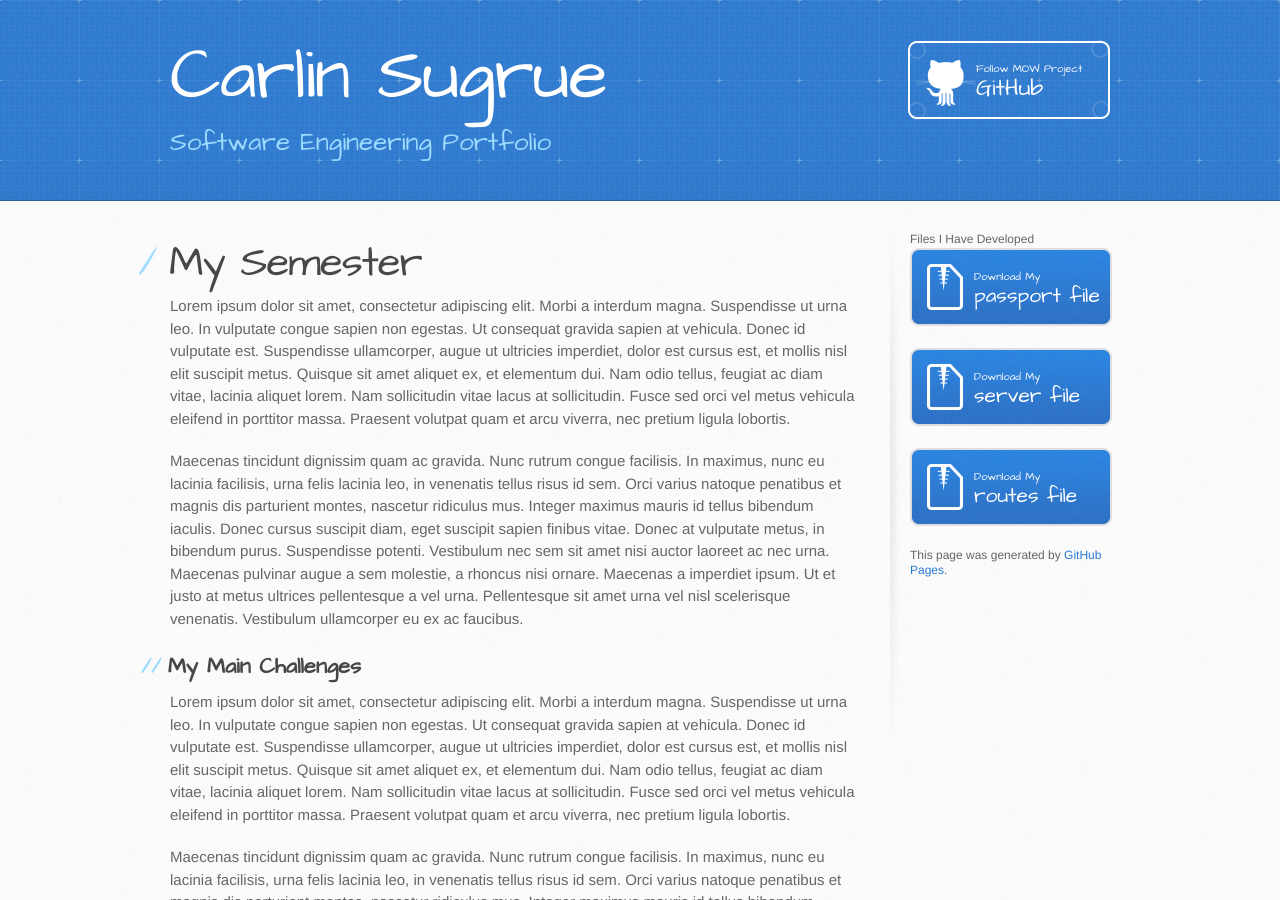
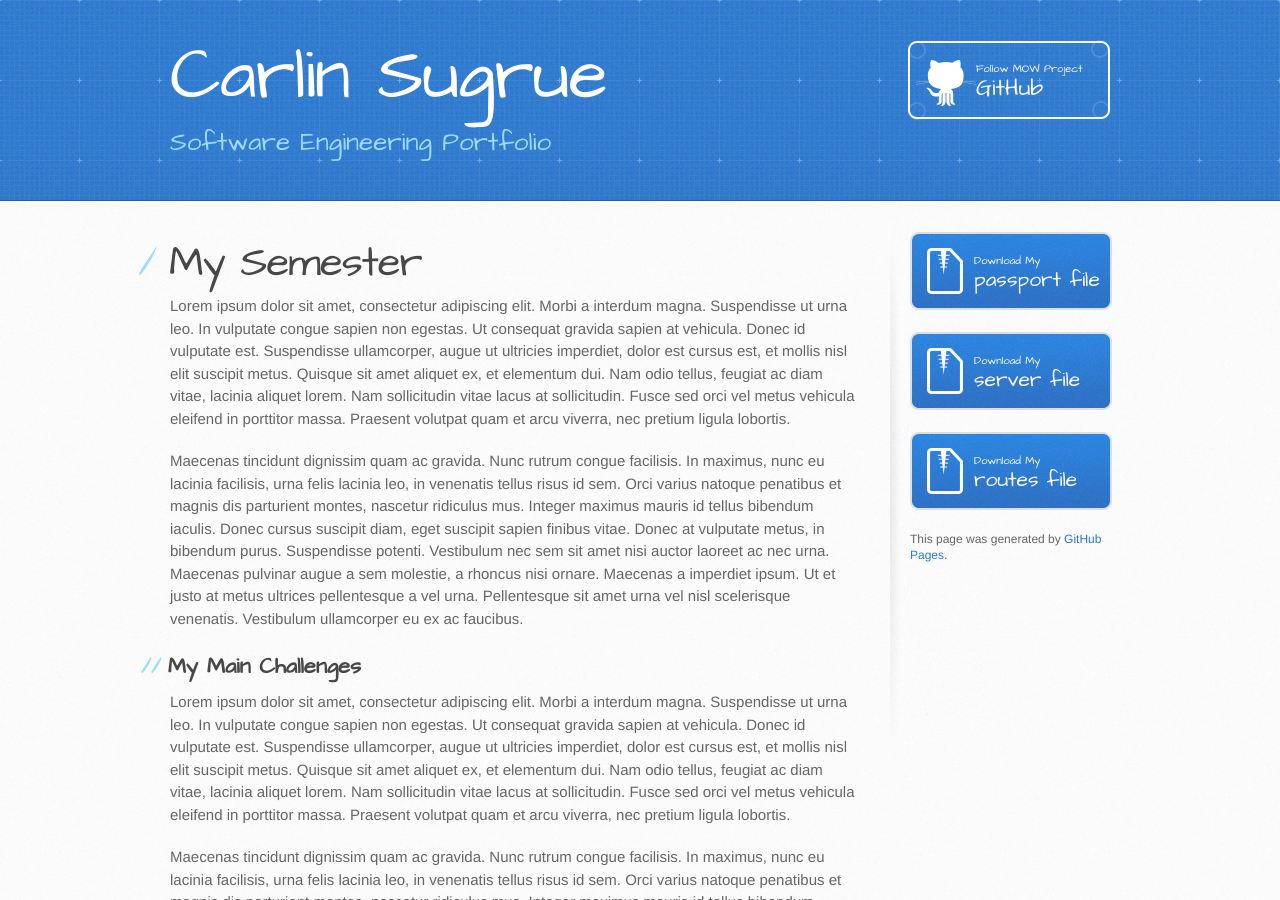
Before and after one commit to Sugrc1/Sugrc1.github.io, a Jekyll site: the page built from index.md, in a window 1280 px wide and 900 px high. Built offline with Jekyll 4.4.1, drawn with Linux system fonts in a browser that asks for light colours; our own code applies the rules of GitHub Pages for plain Markdown files.

Commit message:
Create default.html

```diff
--- a/_layouts/default.html
+++ b/_layouts/default.html
@@ -39,7 +39,6 @@
 
         <aside id="sidebar">
           {% if site.show_downloads %}
-          Files I Have Developed
             <a href="{{ site.github.zip_url }}" class="button">
               <small>Download My</small>
               passport file
```
